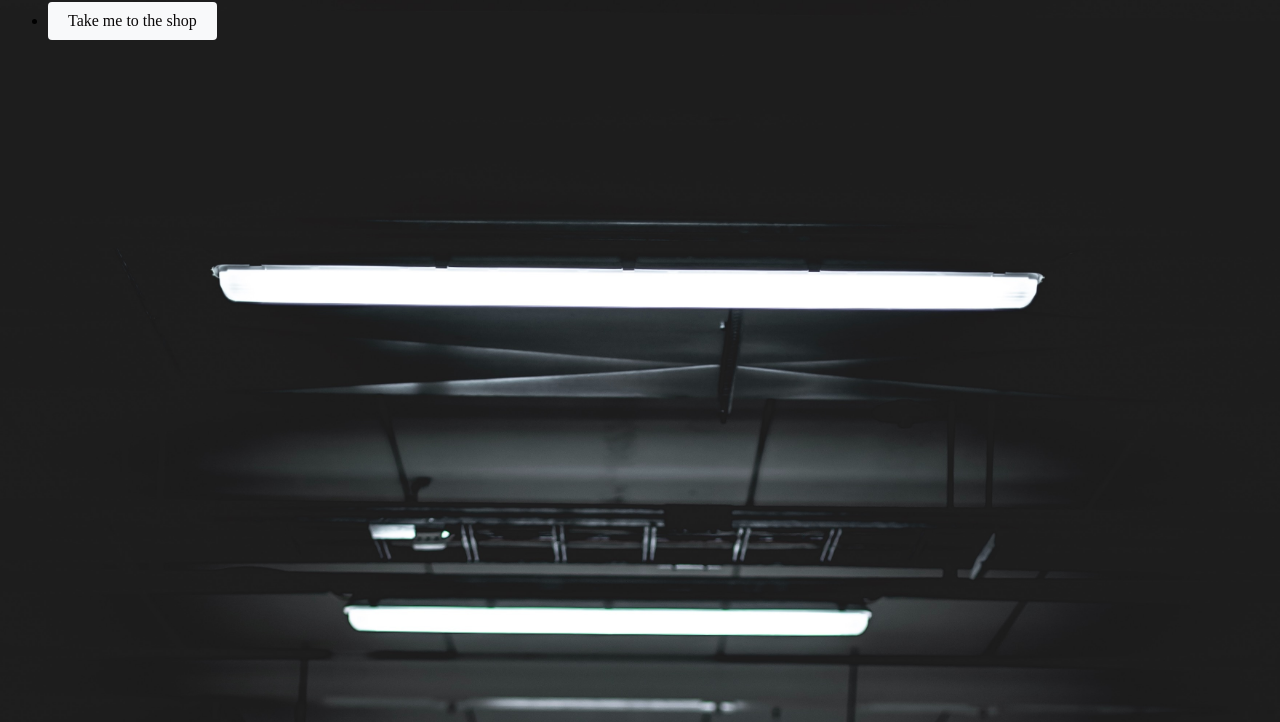
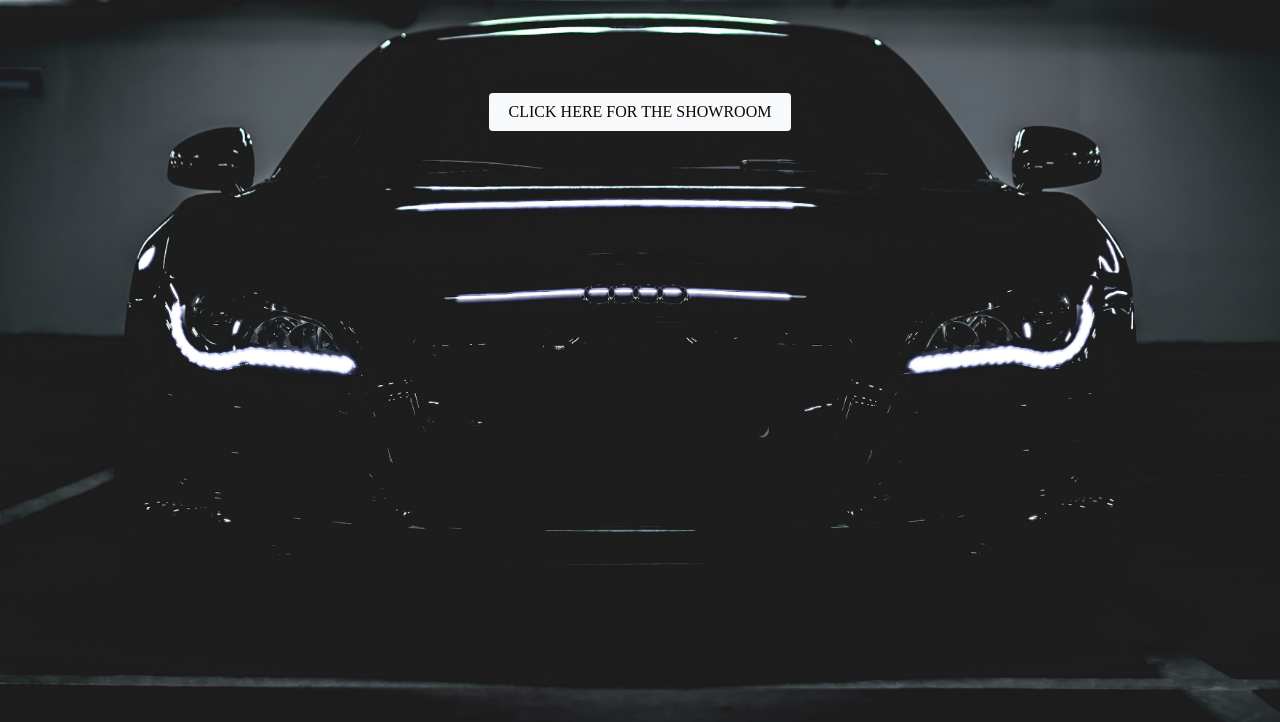
Before and after one commit to Itay-Goldfarb/Car-Show-Room, a website: page app/public/home.html in a window 1280 px wide. Shown: the part 78-800 px from the top of the page. Drawn offline with Linux system fonts and the light colour scheme.

Commit message:
Fixed background image, adjusted button positioning on home page.

```diff
--- a/app/public/home.css
+++ b/app/public/home.css
@@ -1,8 +1,10 @@
 .home-page {
     background-image: url('ville-kaisla-HNCSCpWrVJA-unsplash.jpg');
     background-size: cover;
+    background-position: center;
     background-color: #aa3131;
     background-repeat: no-repeat;
+    position: relative;
 }
 
 h1 {
@@ -21,7 +23,16 @@ h1 {
     border-radius: 4px; /* Rounded corners */
     cursor: pointer;
     font-size: 16px;
+
+}
+
+.center-button{
+    position: absolute;
+    top: calc(50% + 150px);
+    left: 50%;
+    transform: translate(-50%, -50%);
     text-align: center;
+    width: 100%;
 }
 
 .button:hover {
--- a/app/public/home.html
+++ b/app/public/home.html
@@ -5,12 +5,14 @@
         <link rel="stylesheet" type="text/css" href="home.css">
     </head>
     <body class="home-page">
-        <h1>Welcome to the Car Show Room</h1>
-        <nav>
-            <ul>
-                <li><a href="index.html" class="button">Take me to the shop</a></li>
-            </ul>
-        </nav>
+        <h1>Welcome to CARROOM!</h1>
+
+        <div class="center-button">
+            <a href="index.html" class="button">CLICK HERE FOR THE SHOWROOM</a>
+        </div>
+
+
+
 
     </body>
 </html>
```
Also changed, not shown: README.txt.
